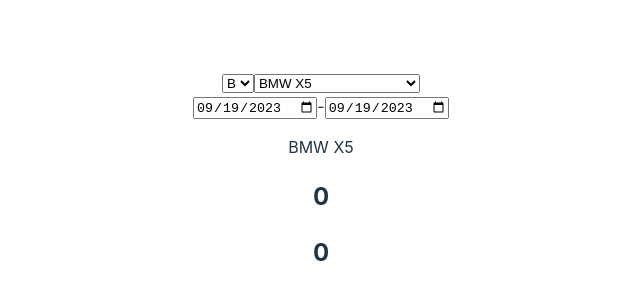
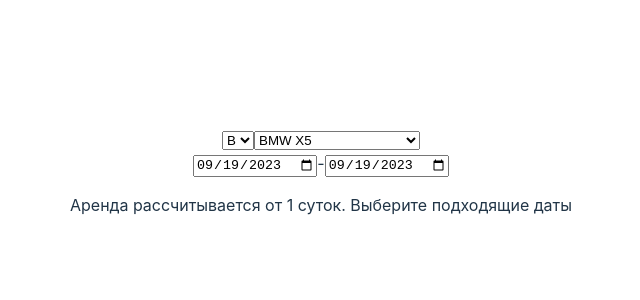
Before and after one commit to jsapro/cost-of-car-rental-calc, a React (Vite) app: page / in a window 1280 px wide. Shown: the part 220-520 px from the top of the page, without its empty margins (319-959 px from the left). Built offline with nearby package versions, Linux system fonts and the light colour scheme.

Commit message:
improve message on error

```diff
--- a/src/App.tsx
+++ b/src/App.tsx
@@ -1,20 +1,21 @@
 import { ChangeEvent, useEffect, useState } from 'react';
 import './App.css';
-import { cars, dateIntervalError, formattedNowDate } from './utils/constants';
+import {
+  cars,
+  dateIntervalError,
+  formattedNowDate,
+  zeroDateIntervalMessage,
+} from './utils/constants';
 import type CarType from './utils/types';
 
 function App() {
   const [daysInterval, setDaysInterval] = useState(0);
   const [startDate, setStartDate] = useState(formattedNowDate);
   const [finishDate, setFinishDate] = useState(formattedNowDate);
-  const [error, setError] = useState('');
+  const [errorMessage, setErrorMessage] = useState('');
   const [rentCost, setRentCost] = useState(0);
   const [model, setModel] = useState(cars[0].model);
-  const [uniqueAutoClasses, setUniqueAutoClasses] = useState<string[]>([
-    'B',
-    'C',
-  ]);
-
+  const [uniqueAutoClasses, setUniqueAutoClasses] = useState<string[]>(['B']);
   const [filteredByClassCars, setFilteredByClassCars] =
     useState<CarType[]>(cars);
   const handleSelectClass = (e: ChangeEvent<HTMLSelectElement>) => {
@@ -54,16 +55,17 @@
     const daysInterval = Math.floor(interval / (1000 * 3600 * 24));
     setDaysInterval(daysInterval);
     if (daysInterval < 0) {
-      setError(dateIntervalError);
-      setRentCost(0)
+      setErrorMessage(dateIntervalError);
+      setRentCost(0);
       return;
     } else {
-      setError('');
+      setErrorMessage('');
 
       const [selectedCar] = cars.filter((car) => car.model === model);
 
-      if (daysInterval <= 0) {
+      if (daysInterval === 0) {
         setRentCost(0);
+        setErrorMessage(zeroDateIntervalMessage);
         return;
       }
       if (daysInterval === 1) {
@@ -110,12 +112,20 @@
             value={finishDate}
             onChange={handleFinishDate}
           ></input>
-          <p>{error}</p>
+          <p>{errorMessage}</p>
         </form>
 
-        <p>{model}</p>
-        <h2>{daysInterval}</h2>
-        <h2>{rentCost}</h2>
+        {errorMessage ? null : (
+          <p>{`стоимость аренды  ${model} c ${startDate
+            .split('-')
+            .reverse()
+            .join('-')} до ${finishDate
+            .split('-')
+            .reverse()
+            .join('-')} будет равна: ${
+            rentCost * daysInterval
+          } рублей`}</p>
+        )}
       </div>
     </>
   );
--- a/src/utils/constants.ts
+++ b/src/utils/constants.ts
@@ -47,6 +47,7 @@
 ];
 
 const dateIntervalError = 'Начальная дата должна быть раньше чем конечная';
+const zeroDateIntervalMessage = 'Аренда рассчитывается от 1 суток. Выберите подходящие даты';
 
 const currentDate = new Date();
 const year = currentDate.getFullYear();
@@ -54,4 +55,4 @@
 const day = String(currentDate.getDate()).padStart(2, '0');
 const formattedNowDate = `${year}-${month}-${day}`;
 
-export { cars, dateIntervalError, formattedNowDate };
+export {cars, dateIntervalError, formattedNowDate, zeroDateIntervalMessage}
```
Lines whose indentation alone changed are shown as unchanged.
